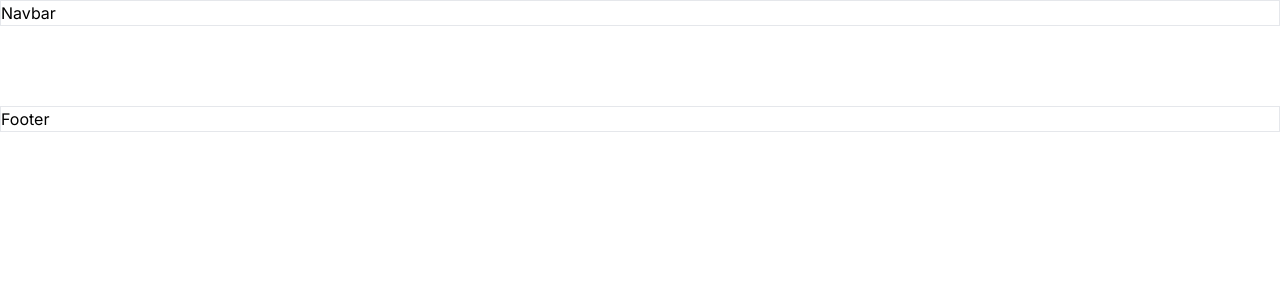
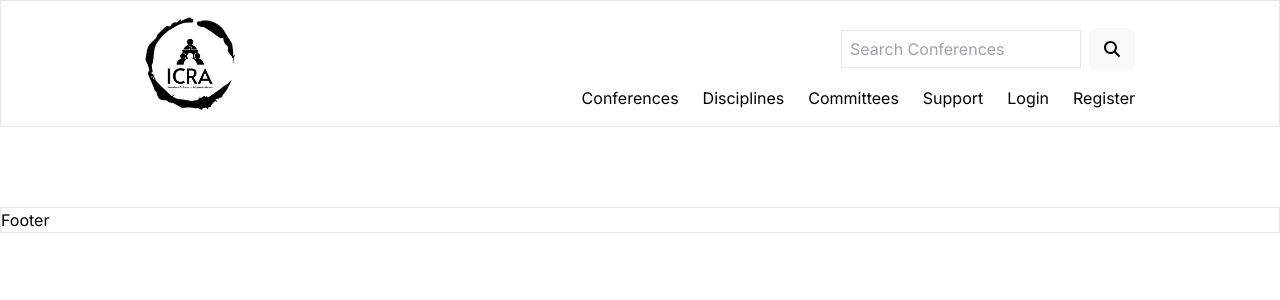
Before and after one commit to spirit-bomb/conference-on-religious-architecture, a Next.js app: page / in a window 1280 px wide. Shown: the top 300 px of the page. Built offline with nearby package versions, Linux system fonts and the light colour scheme.

Commit message:
navbar added

```diff
--- /dev/null
+++ b/components/Navbar.js
@@ -0,0 +1,47 @@
+"use client"
+import Image from "next/image"
+import Link from 'next/link';
+import { FontAwesomeIcon } from "@fortawesome/react-fontawesome";
+import { faSearch,faHamburger, faBars } from "@fortawesome/free-solid-svg-icons";
+import { useState } from "react";
+
+function Navbar() {
+  const [open,setOpen]=useState(false)
+  return (
+    <div className='px-2 sm:px-20 lg:justify-between lg:px-36 xl:px-46 py-4 lg:flex'>
+      <div className='flex justify-between items-center'>
+        <span>
+          <Image src="/icra_logo.jpg" alt=""
+          width={90}
+          height={90}
+          className='object-fill p-0 m-0 cursor-pointer'/>
+        </span>
+        <span className='text-3xl lg:hidden'>
+          <FontAwesomeIcon  icon={faBars} className=' cursor-pointer'
+          onClick={()=>setOpen(!open)}></FontAwesomeIcon>
+        </span>
+      </div>
+
+      <div className={`lg:flex lg:flex-col lg:justify-end lg:z-auto w-full lg:w-auto
+       transition-opacity ease-linear duration-1000 ${open?'hidden':''} `}>
+        <div className='hidden lg:flex lg:justify-end gap-2 lg:items-center lg:pb-4'>
+          <input type="text" placeholder="Search Conferences"
+          className='px-2 border py-1.5 w-60'/>
+          <button className='bg-[#f8faf9] border-[#f8faf9] hover:bg-slate-200 rounded-md border py-2 px-3'>
+            <FontAwesomeIcon icon={faSearch} className='w-5 items-center' />
+          </button>
+        </div>
+        <div className='flex gap-5 lg:gap-6 text-base flex-col lg:flex-row items-center'>
+        <Link href="#" >Conferences</Link>
+        <Link href="#" >Disciplines</Link>
+        <Link href="#" >Committees</Link>
+        <Link href="#" >Support</Link>
+        <Link href="#" >Login</Link>
+        <Link href="#" >Register</Link>
+        </div>
+      </div>
+    </div>
+  )
+}
+
+export default Navbar
--- a/components/Navbar.jsx
+++ /dev/null
@@ -1,9 +0,0 @@
-
-
-function Navbar() {
-  return (
-    <div>Navbar</div>
-  )
-}
-
-export default Navbar
```
Also changed, not shown: package.json (+9 -5 lines), components/Footer.js (renamed from components/Footer.jsx), public/icra_logo.jpg (added), 1 other file (tests, documents, lock files or other folders).
